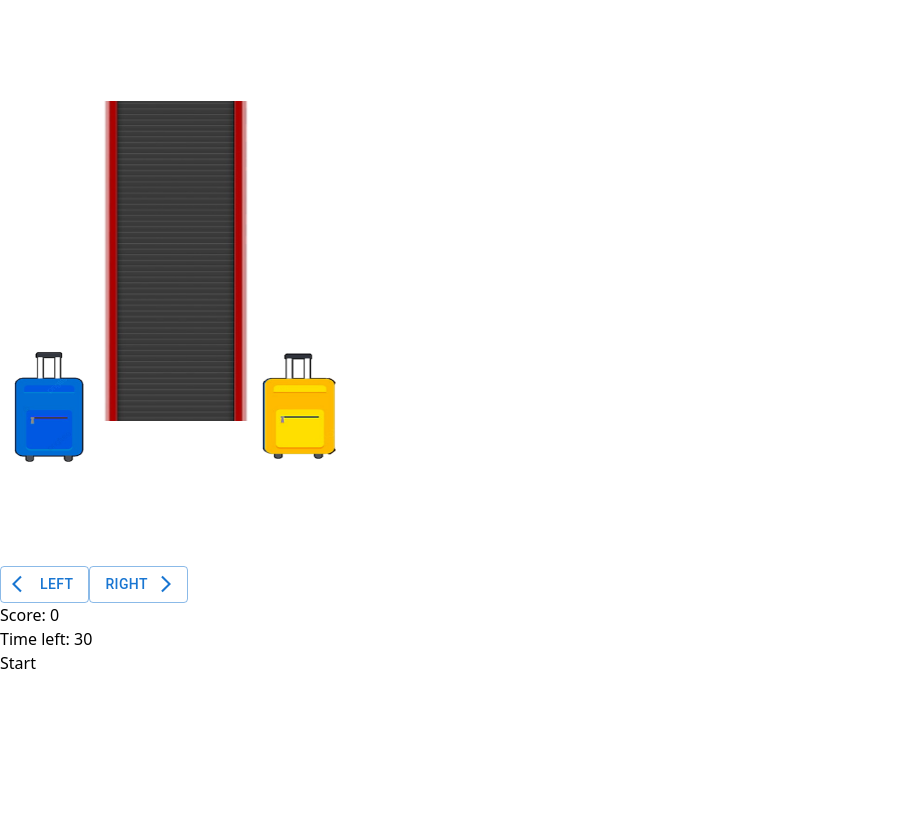
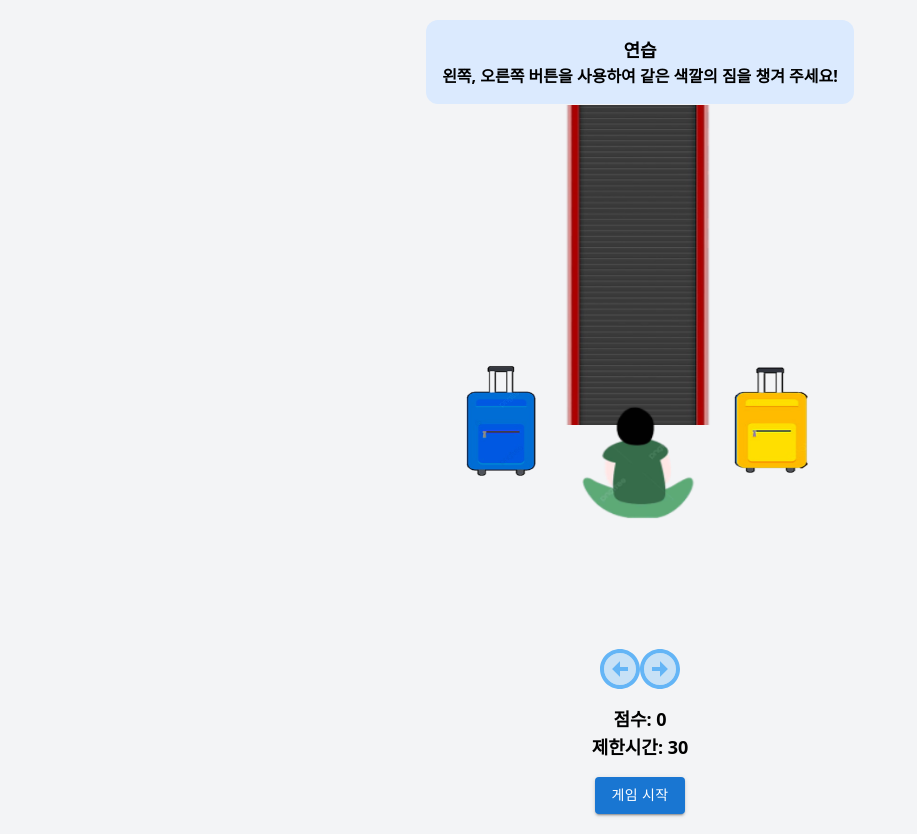
Before and after one commit to obvoso/react_hospital_subject, a Next.js app in the folder hospital/: page /baggage/0 in a window 1280 px wide. Shown: the whole page, without its empty margins (0-917 px from the left). Before the commit the page ends 800 px from the top, so only its background shows below. Built offline with nearby package versions, Linux system fonts and the light colour scheme.

Commit message:
fix: 픽셀 조정, 버튼 수정, 점수 인정 좌표 수정

```diff
--- a/hospital/src/components/baggage/BaggageCanvas.tsx
+++ b/hospital/src/components/baggage/BaggageCanvas.tsx
@@ -1,13 +1,14 @@
 import React, { useRef, useEffect, useState } from "react";
-import Button from "@mui/material/Button";
-import ArrowForwardIosIcon from "@mui/icons-material/ArrowForwardIos";
-import ArrowBackIosIcon from "@mui/icons-material/ArrowBackIos";
+import ArrowCircleDownTwoToneIcon from "@mui/icons-material/ArrowCircleDownTwoTone";
+import ArrowCircleLeftTwoToneIcon from "@mui/icons-material/ArrowCircleLeftTwoTone";
+import ArrowCircleRightTwoToneIcon from "@mui/icons-material/ArrowCircleRightTwoTone";
 import { cmToPixels } from "@/utils/unit";
 import { useKeyPress } from "@/hooks/baggage/useKeyPress";
 import { BaggageStatus } from "@/utils/constEnum";
 import { startAnimation, checkForMatchAndScore, preloadImages } from "./index";
 import { useRecoilState } from "recoil";
 import { BaggageGameConfigState, BaggageGameState } from "@/atoms/baggage/game";
+import KeyDownButton from "./KeyDownButton";
 
 export interface ItemAnimation {
   startTime: number;
@@ -21,10 +22,14 @@ export default function BaggageCanvas({ level }: { level: number }) {
   const canvasRef = useRef<HTMLCanvasElement>(null);
   const images = useRef<{ [key: string]: HTMLImageElement }>({});
   const [itemAnimations, setItemAnimations] = useState<ItemAnimation[]>([]);
-  const [leftPressed, rightPressed] = useKeyPress(["ArrowLeft", "ArrowRight"]);
   const [lastScoredItemIndex, setLastScoredItemIndex] = useState(-1);
   const [gameState, setGameState] = useRecoilState(BaggageGameState);
   const [config, setConfig] = useRecoilState(BaggageGameConfigState);
+  const [leftPressed, rightPressed, downPressed] = useKeyPress([
+    "ArrowLeft",
+    "ArrowRight",
+    "ArrowDown",
+  ]);
 
   useEffect(() => {
     preloadImages(canvasRef, images, itemAnimations, setItemAnimations, config);
@@ -70,7 +75,7 @@ export default function BaggageCanvas({ level }: { level: number }) {
           (item) =>
             item.status === BaggageStatus.PASS &&
             !item.done &&
-            item.yPosition >= cmToPixels(8.5) + 20
+            item.yPosition >= cmToPixels(8.5) - 80
         )
       ) {
         setItemAnimations((prev) =>
@@ -78,7 +83,7 @@ export default function BaggageCanvas({ level }: { level: number }) {
             if (
               item.status === BaggageStatus.PASS &&
               !item.done &&
-              item.yPosition >= cmToPixels(8.5) + 20
+              item.yPosition >= cmToPixels(8.5) - 80
             ) {
               item.done = true;
               setGameState({ ...gameState, score: gameState.score + 1 });
@@ -97,24 +102,33 @@ export default function BaggageCanvas({ level }: { level: number }) {
   }, [itemAnimations, gameState.start, level, config]);
 
   return (
-    <>
+    <div className="flex flex-col items-center min-w-[500px]">
+      <div className="flex flex-col bg-blue-100 p-4 rounded-xl">
+        <span className="text-lg font-bold text-center">
+          {level > 1 ? level - 1 + "단계" : "연습"}
+        </span>
+        <span className="font-semibold text-center whitespace-pre-line">
+          {config.subject}
+        </span>
+      </div>
       <canvas
         ref={canvasRef}
         width={cmToPixels(10)}
-        height={cmToPixels(15)}
+        height={cmToPixels(14)}
       ></canvas>
-      <Button
-        variant={leftPressed ? "contained" : "outlined"}
-        startIcon={<ArrowBackIosIcon />}
-      >
-        Left
-      </Button>
-      <Button
-        variant={rightPressed ? "contained" : "outlined"}
-        endIcon={<ArrowForwardIosIcon />}
-      >
-        Right
-      </Button>
-    </>
+      <div className="flex mt-4">
+        <KeyDownButton downPressed={leftPressed}>
+          <ArrowCircleLeftTwoToneIcon />
+        </KeyDownButton>
+        {level >= 6 && level !== 8 && level !== 9 && (
+          <KeyDownButton downPressed={downPressed}>
+            <ArrowCircleDownTwoToneIcon />
+          </KeyDownButton>
+        )}
+        <KeyDownButton downPressed={rightPressed}>
+          <ArrowCircleRightTwoToneIcon />
+        </KeyDownButton>
+      </div>
+    </div>
   );
 }
--- /dev/null
+++ b/hospital/src/components/baggage/KeyDownButton.tsx
@@ -0,0 +1,21 @@
+import { IconButton } from "@mui/material";
+
+interface Props {
+  downPressed: boolean;
+  children: React.ReactNode;
+}
+
+export default function KeyDownButton({ downPressed, children }: Props) {
+  return (
+    <IconButton
+      sx={{
+        color: downPressed ? "#2196f3" : "#64b5f6",
+        transform: downPressed ? "scale(1.5)" : "scale(2)",
+        transition: "transform 0.2s",
+      }}
+      className="mx-4"
+    >
+      {children}
+    </IconButton>
+  );
+}
--- a/hospital/src/components/baggage/utils/scoreUtils.ts
+++ b/hospital/src/components/baggage/utils/scoreUtils.ts
@@ -23,8 +23,8 @@ const checkForMatchAndScore = ({
   lastScoredItemIndex,
   setLastScoredItemIndex,
 }: KeyPressProps) => {
-  const startPointY = 100;
-  const endPositionY = cmToPixels(8.5);
+  const startPointY = 0;
+  const endPositionY = cmToPixels(8.5) - 80;
 
   console.log(itemAnimations);
   const currentItemIndex = itemAnimations.findIndex(
--- a/hospital/src/hooks/baggage/useKeyPress.ts
+++ b/hospital/src/hooks/baggage/useKeyPress.ts
@@ -2,24 +2,24 @@ import { useState, useEffect } from "react";
 
 export const useKeyPress = (targetKeys: string[]): boolean[] => {
   const [keysPressed, setKeysPressed] = useState<boolean[]>(
-    new Array(targetKeys.length).fill(false)
+    targetKeys.map(() => false)
   );
 
   useEffect(() => {
     const downHandler = ({ key }: KeyboardEvent) => {
       const index = targetKeys.indexOf(key);
-      if (index >= 0) {
-        setKeysPressed((prev) =>
-          prev.map((val, i) => (i === index ? true : val))
+      if (index > -1) {
+        setKeysPressed((prevKeys) =>
+          prevKeys.map((pressed, i) => (i === index ? true : pressed))
         );
       }
     };
 
     const upHandler = ({ key }: KeyboardEvent) => {
       const index = targetKeys.indexOf(key);
-      if (index >= 0) {
-        setKeysPressed((prev) =>
-          prev.map((val, i) => (i === index ? false : val))
+      if (index > -1) {
+        setKeysPressed((prevKeys) =>
+          prevKeys.map((pressed, i) => (i === index ? false : pressed))
         );
       }
     };
@@ -31,7 +31,7 @@ export const useKeyPress = (targetKeys: string[]): boolean[] => {
       window.removeEventListener("keydown", downHandler);
       window.removeEventListener("keyup", upHandler);
     };
-  }, []);
+  }, [targetKeys]);
 
   return keysPressed;
 };
--- a/hospital/src/pages/baggage/[level].tsx
+++ b/hospital/src/pages/baggage/[level].tsx
@@ -4,6 +4,7 @@ import { useRouter } from "next/router";
 import { useRecoilState } from "recoil";
 import { baggageGameLevels } from "@/utils/baggageGameLevels";
 import { BaggageGameConfigState, BaggageGameState } from "@/atoms/baggage/game";
+import { Button } from "@mui/material";
 
 export default function GamePage() {
   const [gameState, setGameState] = useRecoilState(BaggageGameState);
@@ -53,14 +54,32 @@ export default function GamePage() {
   }, [level]);
 
   return (
-    <div>
-      <BaggageCanvas level={level} key={level} />
-      <div>Score: {gameState.score}</div>
-      <div>Time left: {timeLeft}</div>
-      <button onClick={() => setGameState({ ...gameState, start: true })}>
-        Start
-      </button>
-      {nextBtn && <button onClick={handleNextLevel}>Next</button>}
+    <div className="flex flex-col items-center justify-center min-h-screen bg-gray-100">
+      <div className="container mx-auto px-4 sm:px-6 lg:px-8 py-5">
+        <BaggageCanvas level={level} key={level} />
+        <div className="text-center mt-4">
+          <div className="text-lg font-semibold">점수: {gameState.score}</div>
+          <div className="text-lg font-semibold">제한시간: {timeLeft}</div>
+        </div>
+        <div className="flex justify-center space-x-4 mt-4">
+          <Button
+            variant="contained"
+            className="bg-blue-500 hover:bg-blue-600 text-white font-bold py-2 px-4 rounded"
+            onClick={() => setGameState({ ...gameState, start: true })}
+          >
+            게임 시작
+          </Button>
+          {nextBtn && (
+            <Button
+              variant="contained"
+              className="bg-blue-500 hover:bg-blue-600 text-white font-bold py-2 px-4 rounded"
+              onClick={handleNextLevel}
+            >
+              다음 단계
+            </Button>
+          )}
+        </div>
+      </div>
     </div>
   );
 }
--- a/hospital/src/utils/baggageGameLevels.ts
+++ b/hospital/src/utils/baggageGameLevels.ts
@@ -27,10 +27,10 @@ export const baggageGameLevels: BaggageLevelConfig[] = [
     timeLimit: 30,
     direction: "forward",
     obstacle: 0,
-    subject: "연습\n왼쪽, 오른쪽 버튼을 사용하여 같은 색깔의 짐을 챙겨 주세요!",
+    subject: "왼쪽, 오른쪽 버튼을 사용하여 같은 색깔의 짐을 챙겨 주세요!",
     basket: [
-      { imageKey: "carrier_blue", x: 10, y: 350 },
-      { imageKey: "carrier_yellow", x: 260, y: 350 },
+      { imageKey: "carrier_blue", x: 10, y: 260 },
+      { imageKey: "carrier_yellow", x: 280, y: 260 },
     ],
     item: [
       { imageKey: "item_blue6", x: 0, y: 0 },
@@ -49,10 +49,10 @@ export const baggageGameLevels: BaggageLevelConfig[] = [
     direction: "forward",
     obstacle: 1,
     subject:
-      "연습\n이번에도 같은 색깔의 짐을 챙겨 주세요! 단, 다른 색깔의 짐은 무시하세요.",
+      "이번에도 같은 색깔의 짐을 챙겨 주세요!\n단, 다른 색깔의 짐은 무시하세요.",
     basket: [
-      { imageKey: "carrier_blue", x: 10, y: 350 },
-      { imageKey: "carrier_yellow", x: 260, y: 350 },
+      { imageKey: "carrier_blue", x: 10, y: 260 },
+      { imageKey: "carrier_yellow", x: 280, y: 260 },
     ],
     item: [
       { imageKey: "item_blue3", x: 0, y: 0 },
@@ -71,10 +71,10 @@ export const baggageGameLevels: BaggageLevelConfig[] = [
     timeLimit: 30,
     direction: "forward",
     obstacle: 0,
-    subject: "1단계\n이번에는 속도가 조금 빨라집니다.",
+    subject: "이번에는 속도가 조금 빨라집니다.",
     basket: [
-      { imageKey: "carrier_blue", x: 10, y: 350 },
-      { imageKey: "carrier_yellow", x: 260, y: 350 },
+      { imageKey: "carrier_blue", x: 10, y: 260 },
+      { imageKey: "carrier_yellow", x: 280, y: 260 },
     ],
     item: [
       { imageKey: "item_blue6", x: 0, y: 0 },
@@ -93,14 +93,14 @@ export const baggageGameLevels: BaggageLevelConfig[] = [
     level: 3,
     classification: 2,
     speed: 750,
-    items: 5,
+    items: 10,
     timeLimit: 30,
     direction: "forward",
     obstacle: 2,
-    subject: "2단계\n이번에도 다른 색깔의 짐은 무시하세요.",
+    subject: "이번에도 다른 색깔의 짐은 무시하세요.",
     basket: [
-      { imageKey: "carrier_blue", x: 10, y: 350 },
-      { imageKey: "carrier_yellow", x: 260, y: 350 },
+      { imageKey: "carrier_blue", x: 10, y: 260 },
+      { imageKey: "carrier_yellow", x: 280, y: 260 },
     ],
     item: [
       { imageKey: "item_blue6", x: 0, y: 0 },
@@ -123,10 +123,10 @@ export const baggageGameLevels: BaggageLevelConfig[] = [
     timeLimit: 30,
     direction: "backward",
     obstacle: 0,
-    subject: "3단계\n이번에는 반대의 색깔로 짐을 챙겨야합니다.",
+    subject: "이번에는 반대의 색깔로 짐을 챙겨야합니다.",
     basket: [
-      { imageKey: "carrier_blue", x: 10, y: 350 },
-      { imageKey: "carrier_yellow", x: 260, y: 350 },
+      { imageKey: "carrier_blue", x: 10, y: 260 },
+      { imageKey: "carrier_yellow", x: 280, y: 260 },
     ],
     item: [
       { imageKey: "item_blue6", x: 0, y: 0 },
@@ -150,10 +150,10 @@ export const baggageGameLevels: BaggageLevelConfig[] = [
     direction: "backward",
     obstacle: 2,
     subject:
-      "4단계\n이번에도 반대의 색깔로 짐을 챙겨주세요.\n단, 다른 색깔의 짐은 무시하세요",
+      "이번에도 반대의 색깔로 짐을 챙겨주세요.\n단, 다른 색깔의 짐은 무시하세요",
     basket: [
-      { imageKey: "carrier_blue", x: 10, y: 350 },
-      { imageKey: "carrier_yellow", x: 260, y: 350 },
+      { imageKey: "carrier_blue", x: 10, y: 260 },
+      { imageKey: "carrier_yellow", x: 280, y: 260 },
     ],
     item: [
       { imageKey: "item_blue6", x: 0, y: 0 },
@@ -176,11 +176,11 @@ export const baggageGameLevels: BaggageLevelConfig[] = [
     timeLimit: 40,
     direction: "forward",
     obstacle: 0,
-    subject: "5단계\n이번에는 색깔이 하나 더 많습니다.",
+    subject: "이번에는 색깔이 하나 더 많습니다.",
     basket: [
-      { imageKey: "carrier_blue", x: 10, y: 350 },
-      { imageKey: "carrier_yellow", x: 260, y: 350 },
-      { imageKey: "carrier_red", x: 110, y: 480 },
+      { imageKey: "carrier_blue", x: 10, y: 260 },
+      { imageKey: "carrier_yellow", x: 280, y: 260 },
+      { imageKey: "carrier_red", x: 120, y: 430 },
     ],
     item: [
       { imageKey: "item_blue6", x: 0, y: 0 },
@@ -203,11 +203,11 @@ export const baggageGameLevels: BaggageLevelConfig[] = [
     timeLimit: 40,
     direction: "forward",
     obstacle: 3,
-    subject: "6단계\n이번에도 다른 색깔의 짐은 무시하세요.",
+    subject: "이번에도 다른 색깔의 짐은 무시하세요.",
     basket: [
-      { imageKey: "carrier_blue", x: 10, y: 350 },
-      { imageKey: "carrier_yellow", x: 260, y: 350 },
-      { imageKey: "carrier_red", x: 110, y: 480 },
+      { imageKey: "carrier_blue", x: 10, y: 260 },
+      { imageKey: "carrier_yellow", x: 280, y: 260 },
+      { imageKey: "carrier_red", x: 120, y: 430 },
     ],
     item: [
       { imageKey: "item_blue2", x: 0, y: 0 },
@@ -231,10 +231,10 @@ export const baggageGameLevels: BaggageLevelConfig[] = [
     direction: "forward",
     obstacle: 0,
     subject:
-      "7단계\n이번에는 옷과 음식을 나눠 챙겨야합니다.\n 캐리어에는 옷을 담고, 바구니에는 음식을 담아주세요!",
+      "이번에는 옷과 음식을 나눠 챙겨야합니다.\n캐리어에는 옷을 담고, 바구니에는 음식을 담아주세요!",
     basket: [
-      { imageKey: "carrier_gray", x: 10, y: 350 },
-      { imageKey: "basket", x: 260, y: 350 },
+      { imageKey: "carrier_gray", x: 10, y: 260 },
+      { imageKey: "basket", x: 280, y: 260 },
     ],
     item: [
       { imageKey: "item_clothes1", x: 0, y: 0 },
@@ -257,10 +257,10 @@ export const baggageGameLevels: BaggageLevelConfig[] = [
     timeLimit: 40,
     direction: "forward",
     obstacle: 3,
-    subject: "8단계\n이번에도 옷과 음식을 챙겨주세요!\n단 장난감은 무시하세요.",
+    subject: "이번에도 옷과 음식을 챙겨주세요!\n단 장난감은 무시하세요.",
     basket: [
-      { imageKey: "carrier_gray", x: 10, y: 350 },
-      { imageKey: "basket", x: 260, y: 350 },
+      { imageKey: "carrier_gray", x: 10, y: 260 },
+      { imageKey: "basket", x: 280, y: 260 },
     ],
     item: [
       { imageKey: "item_clothes1", x: 0, y: 0 },
@@ -284,11 +284,11 @@ export const baggageGameLevels: BaggageLevelConfig[] = [
     direction: "forward",
     obstacle: 0,
     subject:
-      "9단계\n이번에는 악세서리가 추가되었어요!\n손가방에는 악세서리를 담아주세요!",
+      "이번에는 악세서리가 추가되었어요!\n손가방에는 악세서리를 담아주세요!",
     basket: [
-      { imageKey: "carrier_gray", x: 10, y: 350 },
-      { imageKey: "basket", x: 260, y: 350 },
-      { imageKey: "bag", x: 120, y: 480 },
+      { imageKey: "carrier_gray", x: 10, y: 260 },
+      { imageKey: "basket", x: 280, y: 260 },
+      { imageKey: "bag", x: 130, y: 430 },
     ],
     item: [
       { imageKey: "item_clothes5", x: 0, y: 0 },
@@ -312,11 +312,11 @@ export const baggageGameLevels: BaggageLevelConfig[] = [
     direction: "forward",
     obstacle: 2,
     subject:
-      "10단계\n이번데도 옷, 음식, 악세서리를 챙겨주세요!\n단, 장난감은 무시하세요.",
+      "이번에도 옷, 음식, 악세서리를 챙겨주세요!\n단, 장난감은 무시하세요.",
     basket: [
-      { imageKey: "carrier_gray", x: 10, y: 350 },
-      { imageKey: "basket", x: 260, y: 350 },
-      { imageKey: "bag", x: 120, y: 480 },
+      { imageKey: "carrier_gray", x: 10, y: 260 },
+      { imageKey: "basket", x: 280, y: 260 },
+      { imageKey: "bag", x: 130, y: 430 },
     ],
     item: [
       { imageKey: "item_clothes5", x: 0, y: 0 },
```
Also changed, not shown: hospital/src/components/baggage/utils/animationUtils.ts (+16 -6 lines), hospital/src/components/baggage/utils/drawUtils.ts (+14 -5 lines), hospital/src/components/baggage/utils/preImagesUtils.ts (+9 -6 lines).
